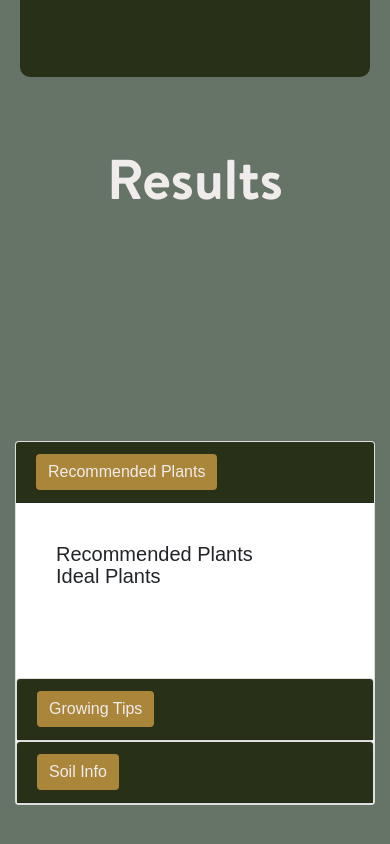
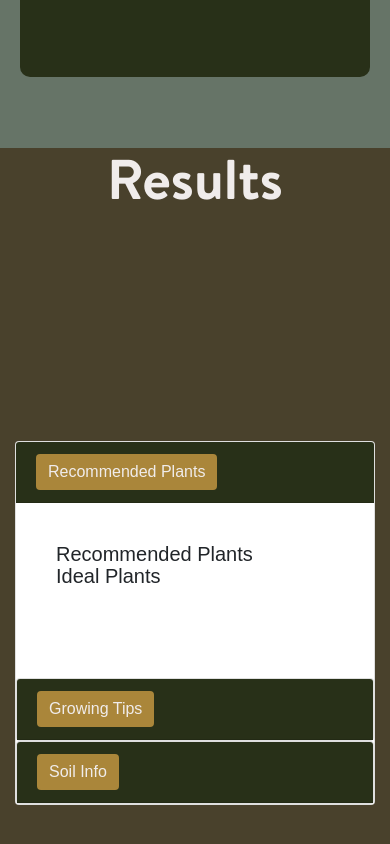
Before and after one commit to Pioneer18/GardenHub, a plain HTML site: page index.html in a window 390 px wide. Shown: the part 1540-2384 px from the top of the page. Drawn offline with nearby package versions, Linux system fonts and the light colour scheme.

Commit message:
the styles and responsiveness are back on

```diff
--- a/css/main.css
+++ b/css/main.css
@@ -1073,7 +1073,7 @@ html, body {
 /* line 18, ../scss/main.scss */
 .window:nth-child(3) {
 
-  background: #667467;
+  background: #49412c;
 
   top: 200%;
 }
```
